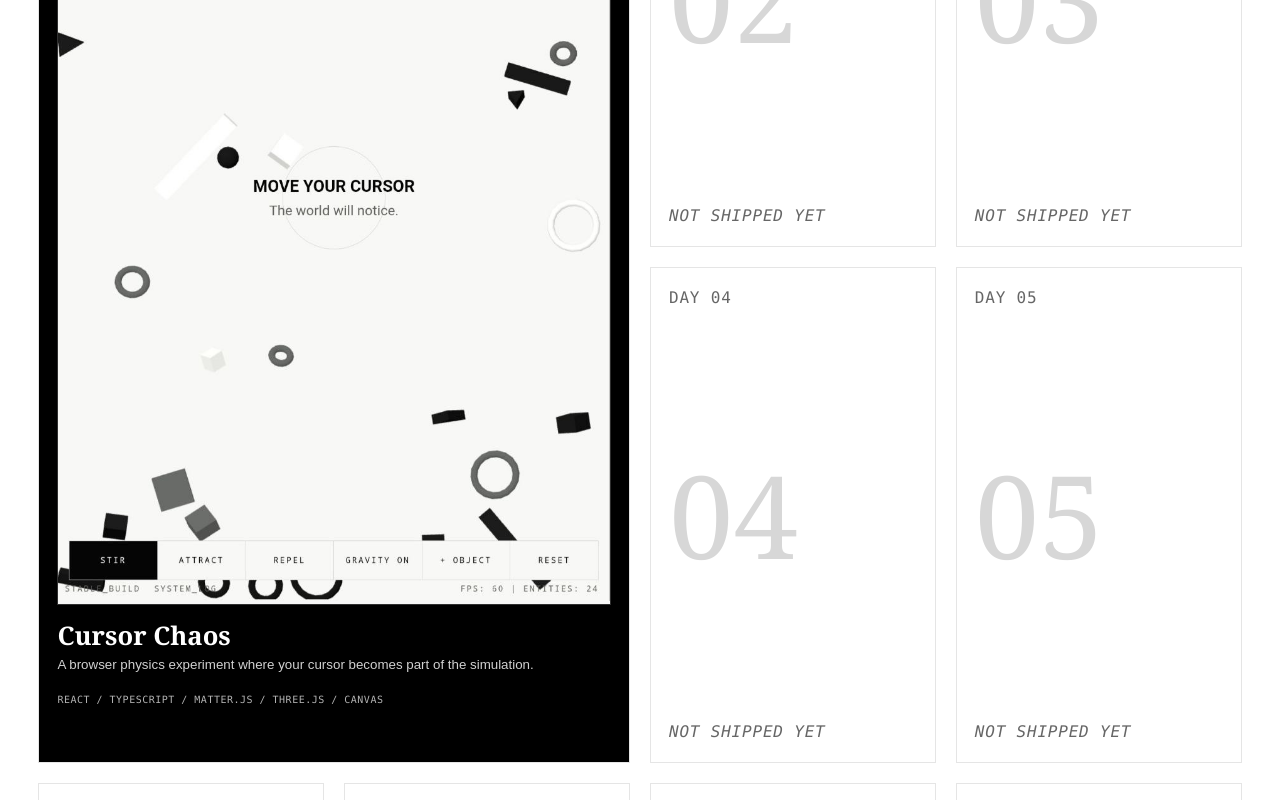
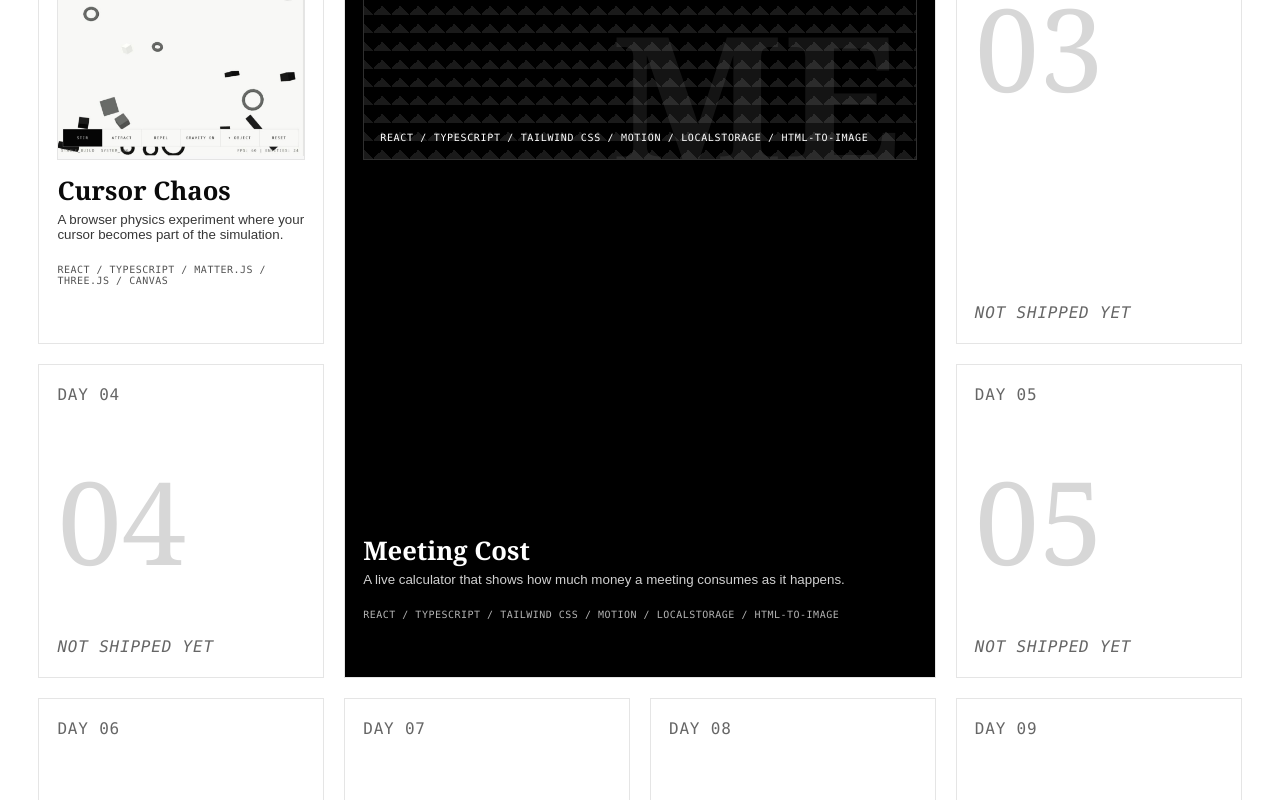
Before and after one commit to Adesmith001/30-days-building-challenge, a React (Vite) app in the folder dashboard/: page / in a window 1280 px wide. Shown: the part 1760-2560 px from the top of the page. Built offline with nearby package versions, Linux system fonts and the light colour scheme.

Commit message:
feat: add Meeting Cost project with live calculator for meeting expenses and export functionality

```diff
--- a/dashboard/src/data/projects.ts
+++ b/dashboard/src/data/projects.ts
@@ -49,4 +49,27 @@ export const projects: Project[] = [
     learned:
       "I learned how to sync Matter.js physics with Three.js rendering, turn cursor movement into real-time forces, and keep the simulation smooth by separating high-frequency physics updates from React state.",
   },
+  {
+    day: 2,
+    title: "Meeting Cost",
+    tagline:
+      "A live calculator that shows how much money a meeting consumes as it happens.",
+    description:
+      "Meeting Cost converts attendee salaries into an hourly burn rate, tracks meeting time from real timestamps, and produces a local receipt with history, efficiency scoring, and export support.",
+    date: "2026-09-02",
+    status: "completed",
+    stack: [
+      "React",
+      "TypeScript",
+      "Tailwind CSS",
+      "Motion",
+      "LocalStorage",
+      "html-to-image",
+    ],
+    images: [],
+    liveUrl: "https://day-2-meeting-cost.vercel.app/",
+    githubUrl: "https://github.com/Adesmith001/30-days-building-challenge",
+    learned:
+      "I learned how to turn salary and working-hour inputs into a live meeting burn rate, keep elapsed time accurate with real timestamps, persist meeting history locally, and export a receipt view as an image without sending private salary data outside the browser.",
+  },
 ];
```
